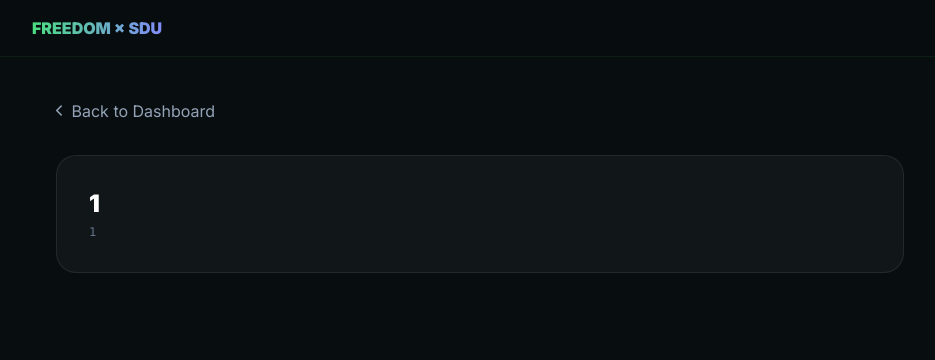
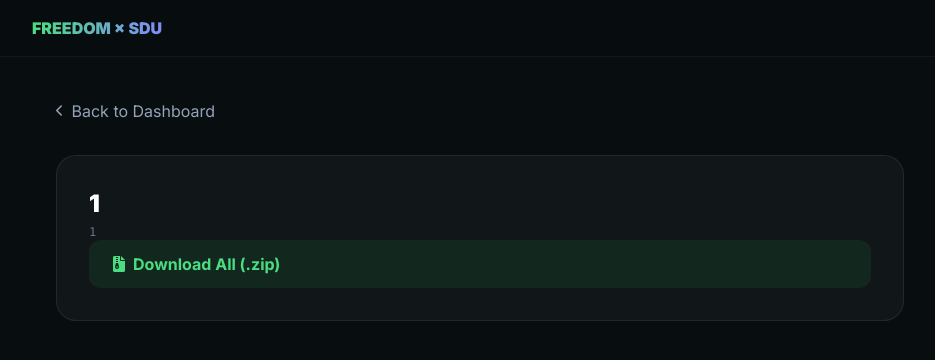
Before and after one commit to qaraqiya/DE-PROJECT_PORTAL, a FastAPI app: page /project/1 in a window 1280 px wide. Shown: the top 360 px of the page, without its empty margins (160-1095 px from the left). Run offline with FastAPI, Linux system fonts and the light colour scheme; data that the repository does not hold is empty; some libraries are stand-ins or nearby versions.

Commit message:
Add download button for project zip file
Added a download button for the project zip file.

```diff
--- a/templates/project.html
+++ b/templates/project.html
@@ -79,6 +79,10 @@
                     project.split('/')[-1] }}
                 </h1>
                 <p class="text-slate-500 font-mono text-xs">{{ project }}</p>
+                <a href="/download-zip/{{ project }}" class="btn-view bg-green-500/10 border-green-500/30 text-green-400 hover:bg-green-500 hover:text-white px-6 py-3 rounded-xl font-bold flex items-center gap-2 transition-all">
+                    <i class="fa-solid fa-file-zipper"></i>
+                    Download All (.zip)
+                </a>
             </div>
 
             {% if folders %}
```
